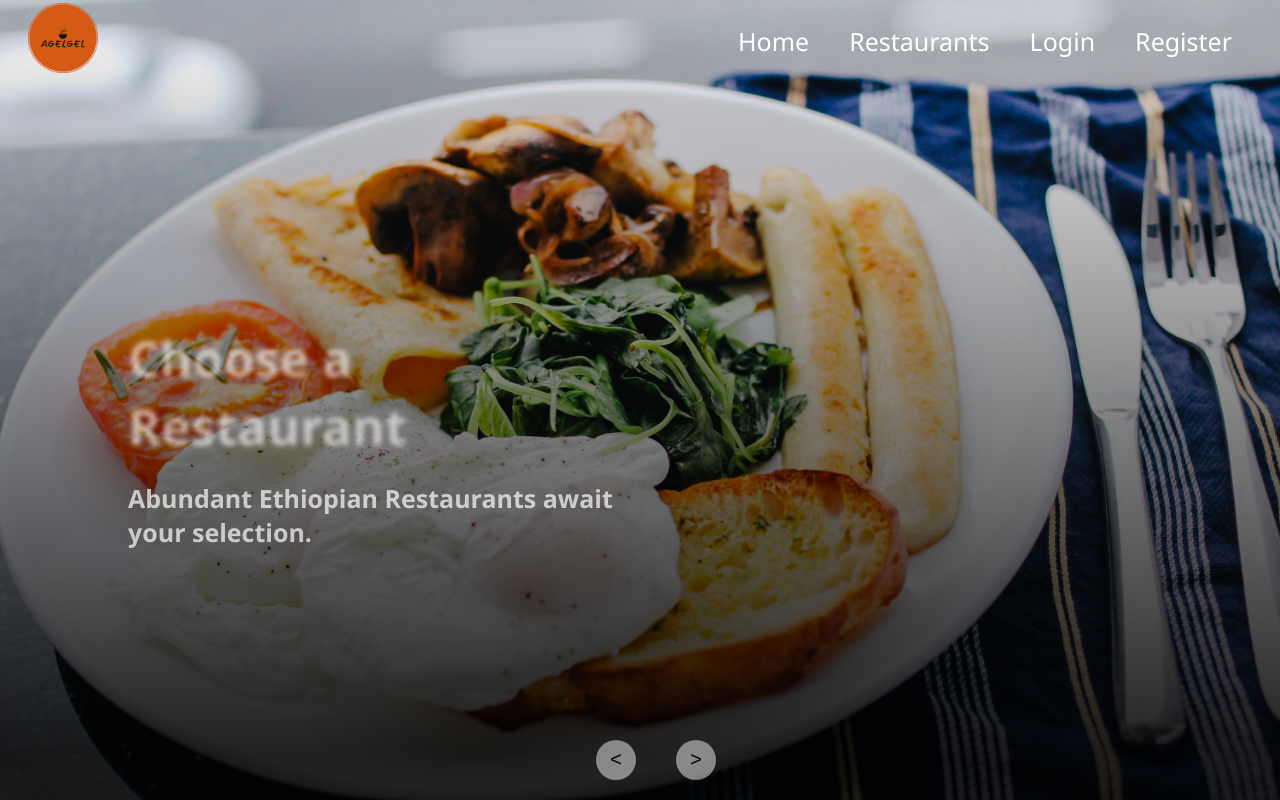
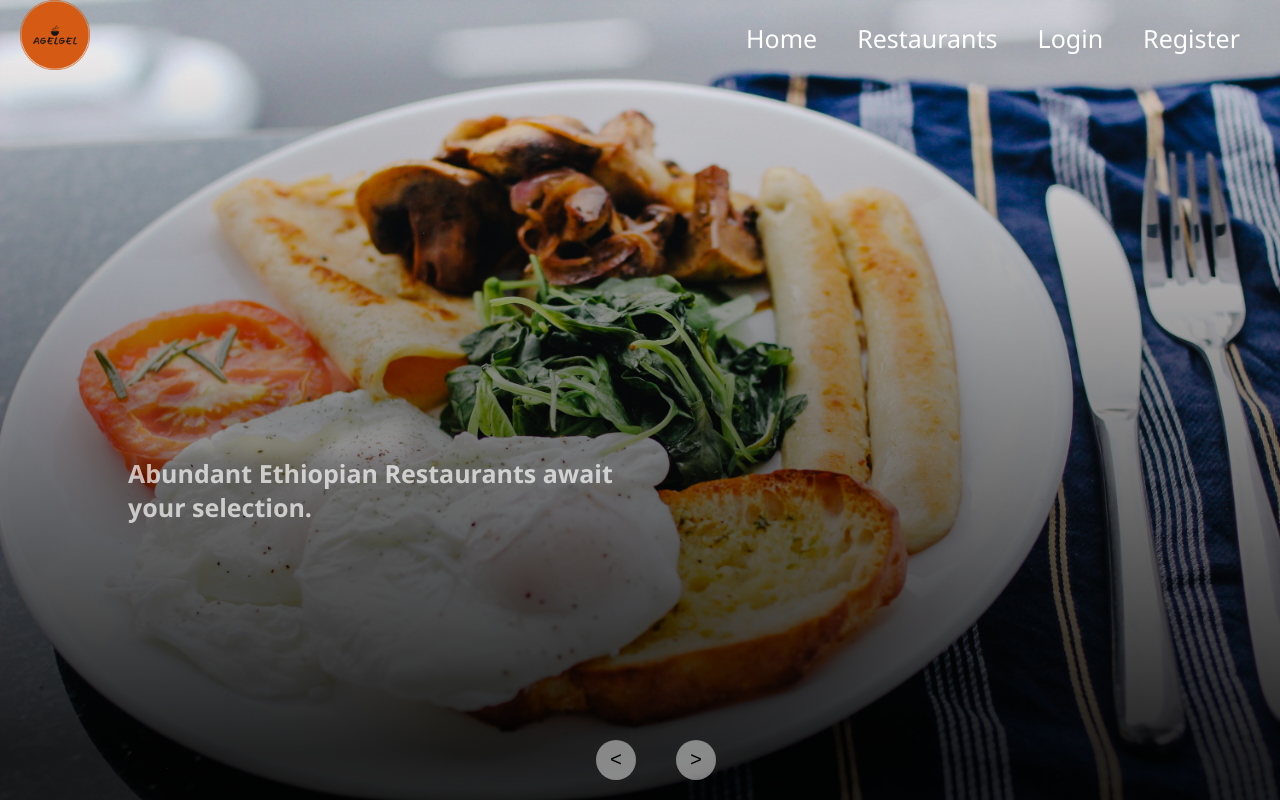
Before and after one commit to Betelhem-Demsis/food-delivery, a React (Create React App) app: page / in a window 1280 px wide. Shown: the top 800 px of the page. Built offline with nearby package versions, Linux system fonts and the light colour scheme.

Commit message:
modified

```diff
--- a/src/CSS/Header.css
+++ b/src/CSS/Header.css
@@ -1,5 +1,7 @@
 * {
   font-family: "Segoe UI", Tahoma, Geneva, Verdana, sans-serif;
+  margin: 0;
+
 }
 
 .header {
@@ -8,9 +10,9 @@
   align-items: center;
   background: transparent;
   position: sticky;
-  margin-top: -5px;
   z-index: 100;
   color: #fff;
+
 }
 .header_left img {
   width: 70px;
--- a/src/component/loginpage/Login.js
+++ b/src/component/loginpage/Login.js
@@ -4,6 +4,7 @@ export default function Login() {
   return (
     <div>
       <h1>Login</h1>
+
     </div>
   )
 }
```
